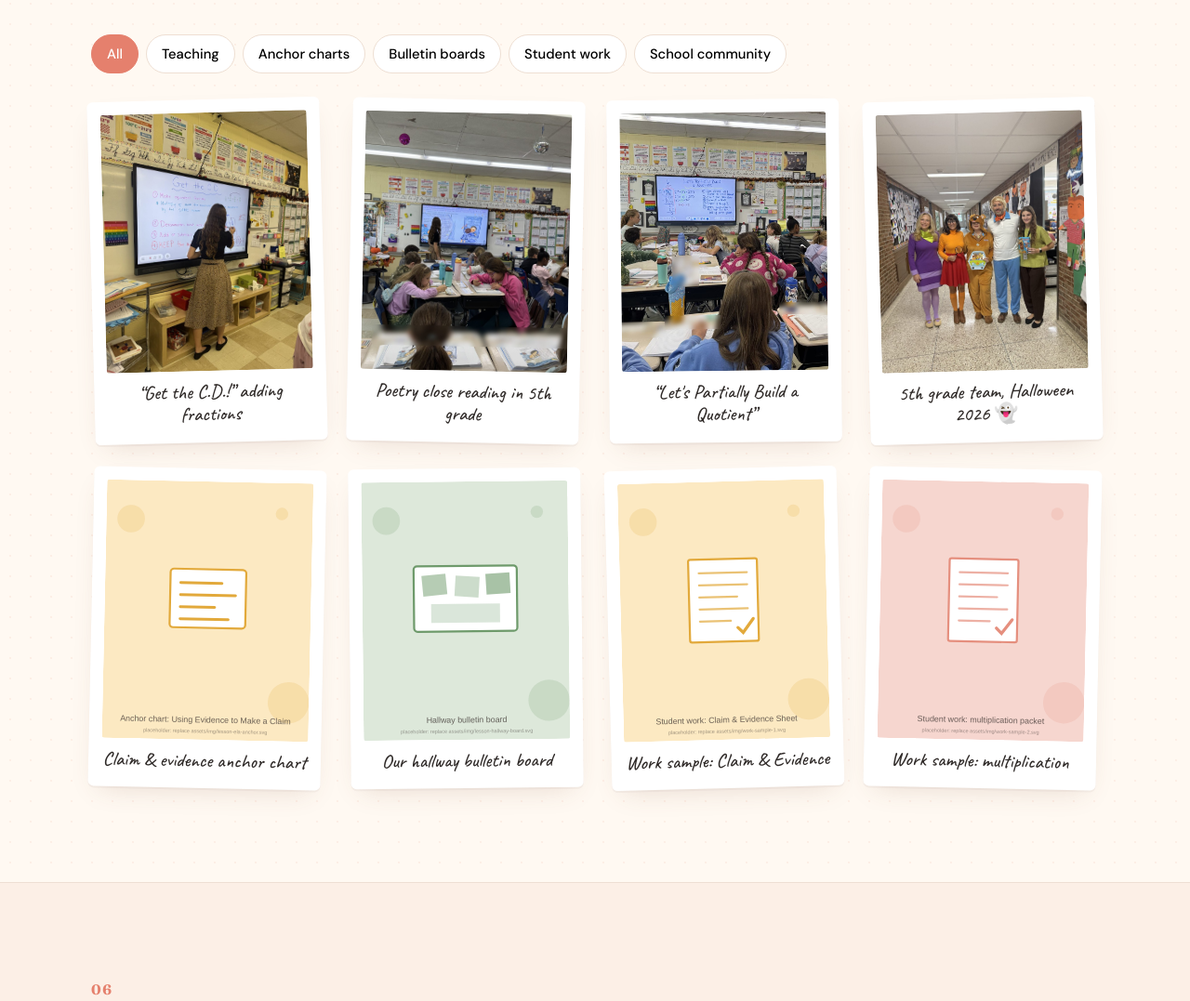
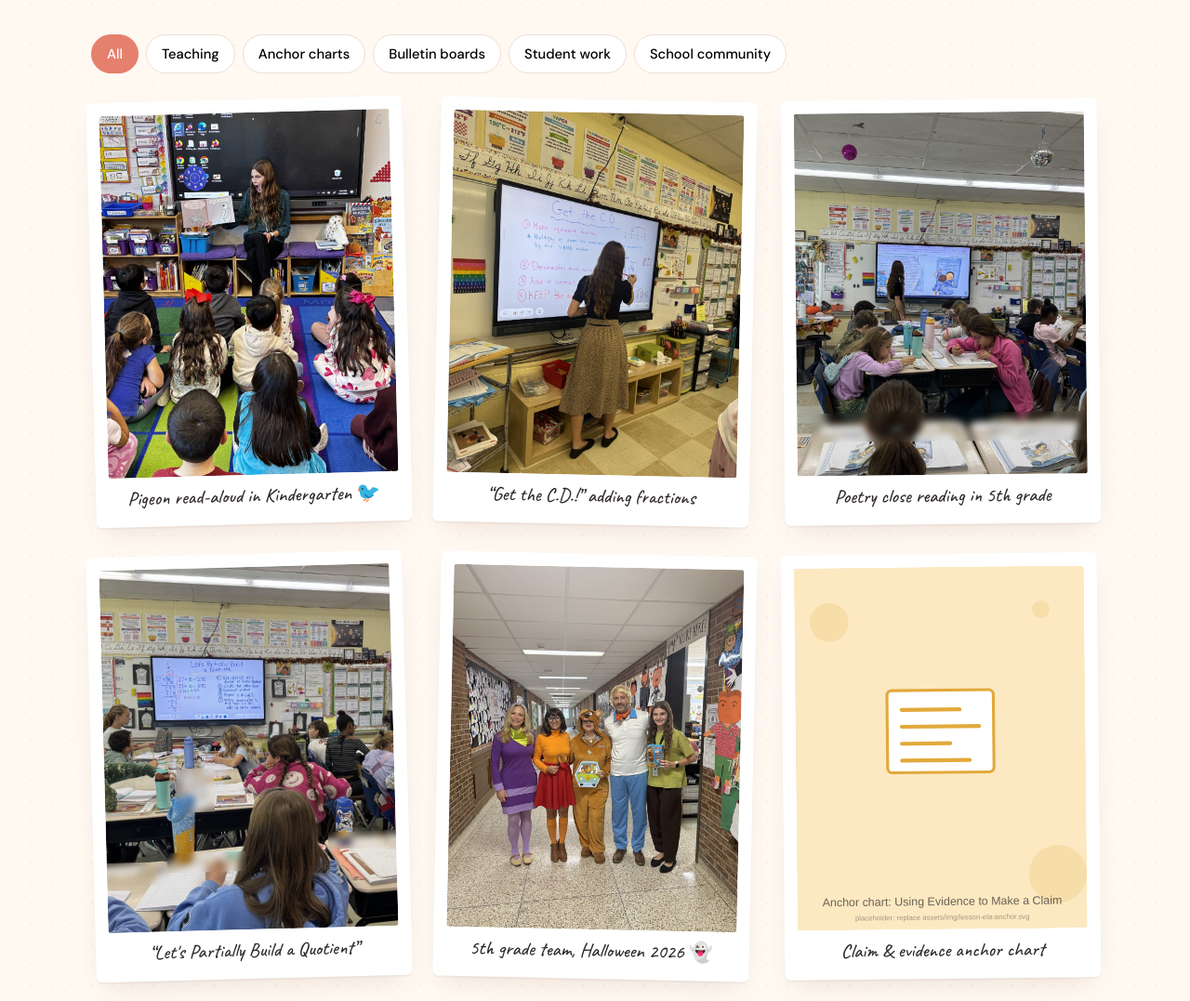
Before and after one commit to jdank417/Fiona-Resume, a plain HTML site: page index.html in a window 1280 px wide. Shown: the part 6981-8058 px from the top of the page at 93% size. Drawn offline with Linux system fonts and the light colour scheme.

Commit message:
Add kindergarten read-aloud photo; 3-column gallery
Co-Authored-By: Claude Opus 5.5 <noreply@anthropic.com>
Claude-Session: https://claude.ai/code/session_012KMxex2bmJMyMCNJUzcd25

```diff
--- a/assets/css/style.css
+++ b/assets/css/style.css
@@ -286,3 +286,6 @@ p { margin: 0 0 1em; }
 .letter-pending:hover { transform: none; background: transparent; }
 @media (max-width: 820px) { .lesson-grid { grid-template-columns: 1fr; } }
 .gallery .polaroid img { aspect-ratio: 4/5; object-fit: cover; }
+.gallery { grid-template-columns: repeat(3, 1fr); gap: 32px; }
+@media (max-width: 820px) { .gallery { grid-template-columns: repeat(2, 1fr); gap: 20px; } }
+@media (max-width: 480px) { .gallery { grid-template-columns: 1fr; } }
--- a/index.html
+++ b/index.html
@@ -291,6 +291,7 @@
       <button class="filter" data-filter="community">School community</button>
     </div>
     <div class="gallery">
+      <figure class="polaroid g-item" data-cat="teaching"><img src="assets/img/teaching-readaloud-k.jpg" alt="Fiona doing an expressive Mo Willems Pigeon read-aloud for a kindergarten class on the rug" loading="lazy" /><figcaption>Pigeon read-aloud in Kindergarten 🐦</figcaption></figure>
       <figure class="polaroid g-item" data-cat="teaching"><img src="assets/img/teaching-fractions.jpg" alt="Fiona modeling adding fractions with unlike denominators on the SMART Board" loading="lazy" /><figcaption>“Get the C.D.!” adding fractions</figcaption></figure>
       <figure class="polaroid g-item" data-cat="teaching"><img src="assets/img/teaching-poetry.jpg" alt="Fiona leading a 5th grade poetry lesson while students annotate their texts" loading="lazy" /><figcaption>Poetry close reading in 5th grade</figcaption></figure>
       <figure class="polaroid g-item" data-cat="teaching"><img src="assets/img/teaching-division.jpg" alt="Fiona's 5th graders following a partial quotients division lesson on the SMART Board" loading="lazy" style="object-position: 30% center" /><figcaption>“Let's Partially Build a Quotient”</figcaption></figure>
```
Also changed, not shown: assets/img/teaching-readaloud-k.jpg (added).
